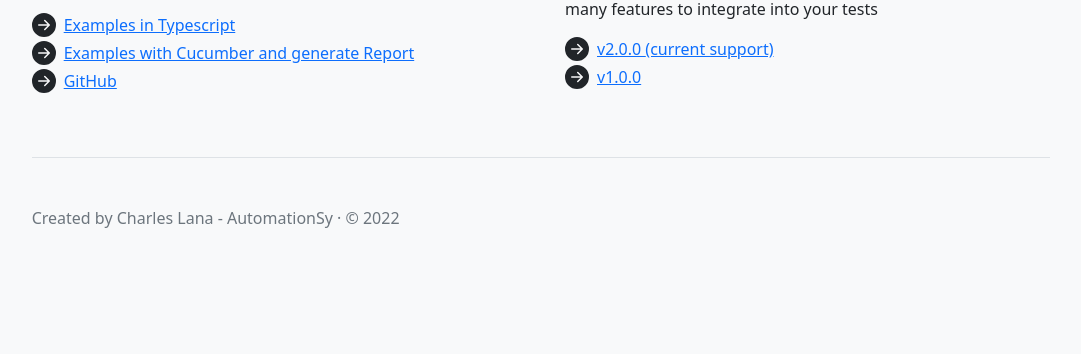
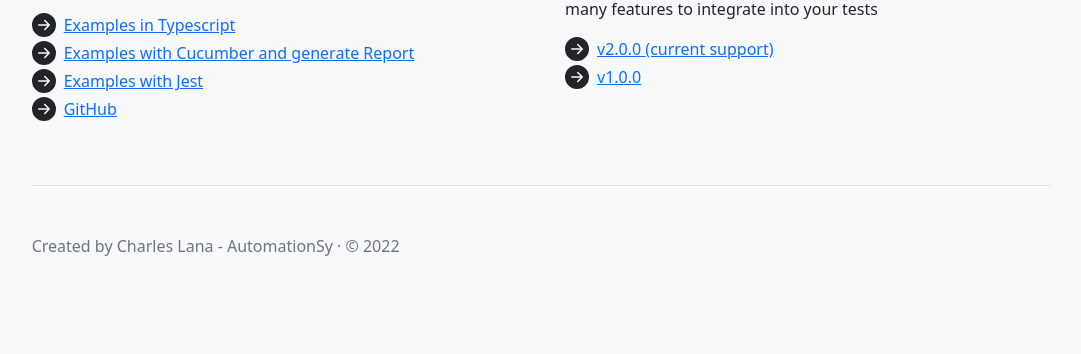
Before and after one commit to charleslana/automationsy-www, a plain HTML site: page index.html in a window 1280 px wide. Shown: the part 665-1019 px from the top of the page, without its empty margins (99-1180 px from the left). Before the commit the page ends 991 px from the top, so only its background shows below. Drawn offline with Linux system fonts and the light colour scheme.

Commit message:
update index page

```diff
--- a/assets/js/i18n.js
+++ b/assets/js/i18n.js
@@ -9,6 +9,7 @@ const en = {
   indexOpenSourceText: "See how AutomationSy works!",
   indexOpenSourceLinkExampleTypescript: "Examples in Typescript",
   indexOpenSourceLinkExampleCucumber: `Examples with Cucumber and generate Report`,
+  indexOpenSourceLinkExampleJest: "Examples with Jest",
   indexOpenSourceLinkGithub: "GitHub",
   indexDocumentationTitle: "Documentation",
   indexDocumentationText: `Read more about using the AutomationSy library and discover many features to integrate into your tests`,
@@ -85,6 +86,7 @@ const pt = {
   indexOpenSourceText: "Veja como funciona o AutomationSy!",
   indexOpenSourceLinkExampleTypescript: "Exemplos em Typescript",
   indexOpenSourceLinkExampleCucumber: "Exemplos com Cucumber e gerar Relatório",
+  indexOpenSourceLinkExampleJest: "Exemplos com Jest",
   indexOpenSourceLinkGithub: "GitHub",
   indexDocumentationTitle: "Documentação",
   indexDocumentationText: `Leia mais sobre o uso da biblioteca AutomationSy e descubra diversas funcionalidades para integrar aos seus testes`,
--- a/index.html
+++ b/index.html
@@ -139,6 +139,15 @@
               </li>
               <li class="d-flex align-items-start mb-1">
                 <a
+                  href="https://github.com/charleslana/automationsy-jest"
+                  rel="noopener"
+                  target="_blank"
+                  data-lang-str="indexOpenSourceLinkExampleJest"
+                  >Exemplos com Jest</a
+                >
+              </li>
+              <li class="d-flex align-items-start mb-1">
+                <a
                   href="https://github.com/charleslana/automationsy"
                   rel="noopener"
                   target="_blank"
```
